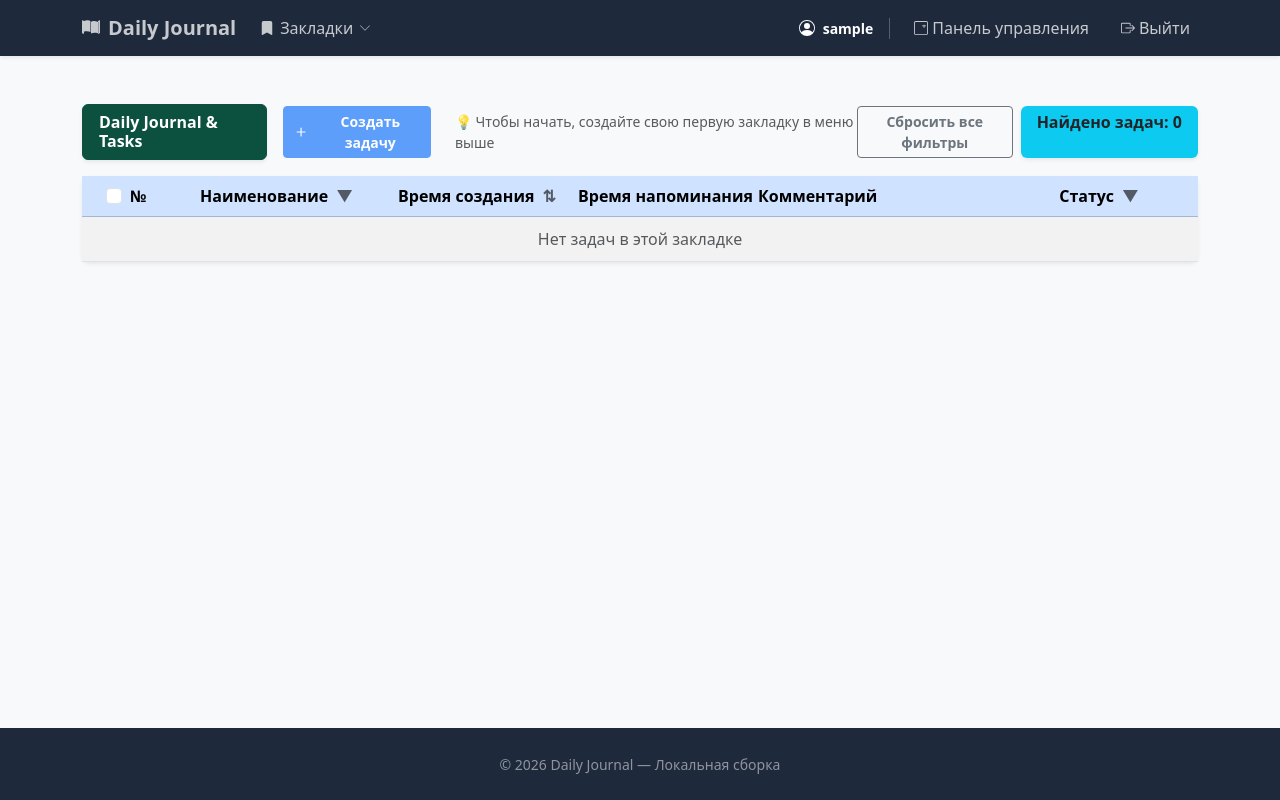
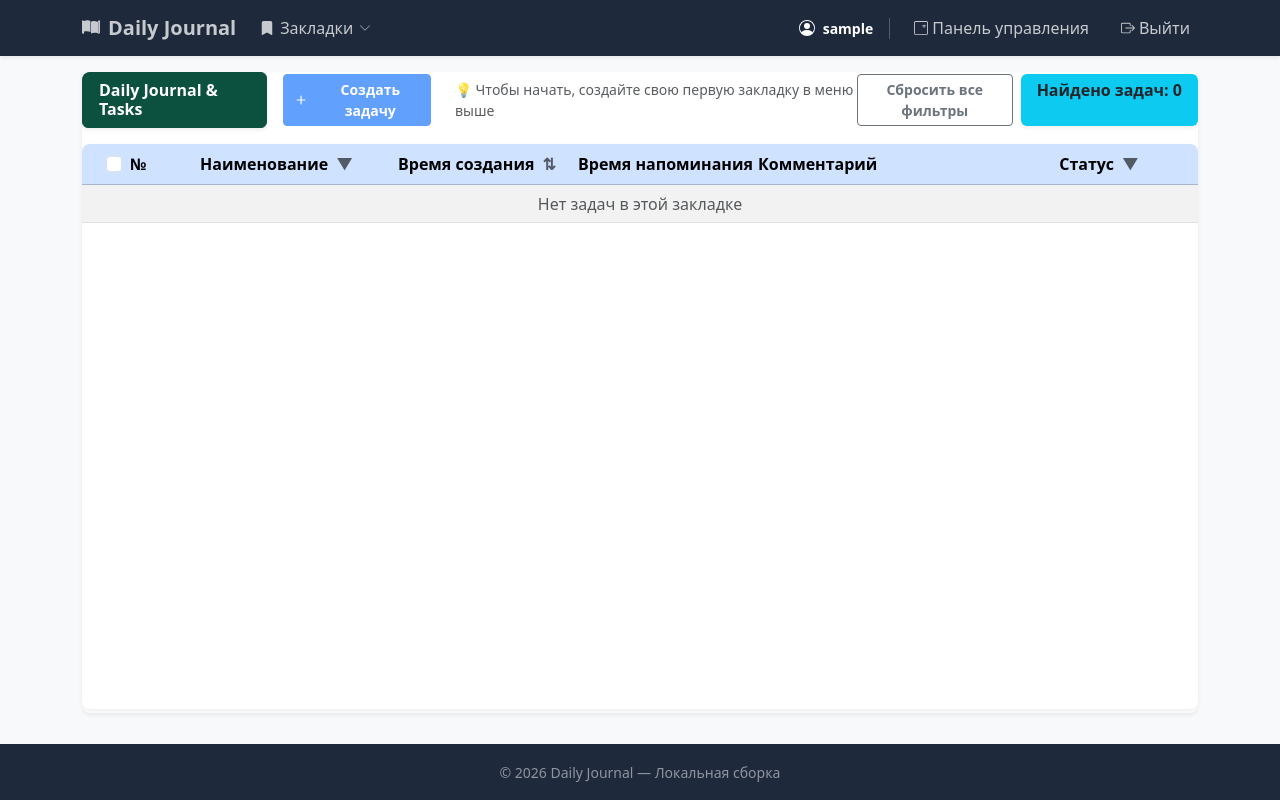
Before and after one commit to burmspb-code/Daily_journal, a Django app: page /daily/ in a window 1280 px wide. Run offline with Django 5.2, Linux system fonts and the light colour scheme; the visitor is signed in with stand-in values (Sample User, id 1); data that the repository does not hold is empty; parts of the project's set-up code (start-up, migrations or seed data) failed here and were passed over; some libraries are stand-ins or nearby versions.

Commit message:
feat(daily): fix layout geometry and isolate table vertical scrolling

```diff
--- a/daily/templates/daily/base.html
+++ b/daily/templates/daily/base.html
@@ -6,40 +6,37 @@
     <meta name="viewport" content="width=device-width, initial-scale=1.0">
     <title>{% block title %}Daily Journal{% endblock %}</title>
 
-    <!-- Подключение локального Bootstrap CSS из вашей папки static/daily/css -->
     <link href="{% static 'daily/css/bootstrap.min.css' %}" rel="stylesheet">
-
-    <!-- Полностью локальное подключение шрифта иконок Bootstrap Icons -->
     <link href="{% static 'daily/css/bootstrap-icons.min.css' %}" rel="stylesheet">
 
-    <!-- БЛОК ДЛЯ СТИЛЕЙ СТРАНИЦ-НАСЛЕДНИКОВ -->
     {% block extra_css %}{% endblock %}
 </head>
-<body class="d-flex flex-column h-100 bg-light">
+<!-- ИСПРАВЛЕНО: vh-100 фиксирует тело на высоту экрана, overflow-hidden убирает внешний скролл всей страницы -->
+<body class="vh-100 d-flex flex-column overflow-hidden bg-light">
 
-    <!-- Подключение компонента навигационной панели -->
+    <!-- Компонент навигационной панели (Фиксированная высота, никогда не сожмется) -->
     {% include 'daily/includes/navbar.html' %}
+
     <!-- Основной контент страницы -->
-    <main class="flex-shrink-0 my-5">
-        <div class="container">
-            <!-- Динамический блок, куда вставляется контент из других шаблонов (например, task_list.html) -->
+    <!-- ИСПРАВЛЕНО: flex-grow-1 забирает ВСЁ свободное пространство между навбаром и футером, my-3 делает аккуратные отступы -->
+    <main class="flex-grow-1 overflow-hidden my-3">
+        <!-- h-100 заставляет контейнер растянуться на всю доступную высоту main -->
+        <div class="container h-100 d-flex flex-column">
             {% block content %}
             {% endblock %}
         </div>
     </main>
 
-    <!-- Подвал сайта (Footer) с мягким графитовым оттенком -->
-    <footer class="footer mt-auto py-4 text-center text-white-50" style="background-color: #1e293b !important;">
+    <!-- Подвал сайта (Footer) -->
+    <!-- ИСПРАВЛЕНО: flex-shrink-0 гарантирует, что футер всегда будет виден снизу и не сожмется -->
+    <footer class="footer py-3 text-center text-white-50 flex-shrink-0" style="background-color: #1e293b !important;">
         <div class="container">
-            <!-- Текст сделан полупрозрачным (text-white-50), чтобы не отвлекать внимание от основного контента -->
             <span class="small">© 2026 Daily Journal — Локальная сборка</span>
         </div>
     </footer>
 
-    <!-- Подключение локального Bootstrap JS из вашей папки static/daily/js -->
     <script src="{% static 'daily/js/bootstrap.bundle.min.js' %}"></script>
 
-    <!-- ДОБАВЛЕН БЛОК ДЛЯ СКРИПТОВ СТРАНИЦ-НАСЛЕДНИКОВ -->
     {% block extra_js %}{% endblock %}
 </body>
 </html>
--- a/daily/templates/daily/task_list.html
+++ b/daily/templates/daily/task_list.html
@@ -4,25 +4,27 @@
 
 {% block extra_css %}
 {% load static %}
-<!-- Подключаем наш новый файл стилей -->
 <link rel="stylesheet" href="{% static 'daily/css/tasks.css' %}">
 {% endblock %}
 
 {% block content %}
-<!-- Заголовок страницы -->
-<div class="d-flex justify-content-between align-items-center mb-3">
+<!-- 1. ГЛАВНЫЙ ФИКСИРОВАННЫЙ ОБЕРТОЧНЫЙ КОНТЕЙНЕР -->
+<!-- h-100 и overflow-hidden теперь работают идеально благодаря новому base.html -->
+<div class="card shadow-sm border-0 rounded-3 flex-grow-1 h-100 overflow-hidden d-flex flex-column" style="margin-bottom: 15px;">
+
+    <!-- Панель управления и заголовок (Никогда не сожмется) -->
+    <div class="d-flex justify-content-between align-items-center mb-3 flex-shrink-0">
         <div class="d-flex align-items-center gap-3">
-        <!-- Контейнер закладки — теперь это семантичный блок без класса .btn, но с его внешним видом -->
+            <!-- Контейнер закладки -->
             <div class="bg-dark fs-6 py-2 px-3 rounded text-start d-inline-flex align-items-center shadow-sm"
                  style="background-color: #0c513f !important; border: 1px solid #0c513f; min-height: 38px;">
                 <h3 class="fw-bold mb-0 fs-6 text-white" style="font-family: inherit;">
                     {% if current_bookmark %}
                         <span class="text-white-50 small fw-normal me-1">
                             <svg xmlns="http://www.w3.org/2000/svg" width="14" height="14" fill="currentColor" viewBox="0 0 16 16" style="vertical-align: middle; margin-top: -3px;">
-                            <path d="M2 2v13.5a.5.5 0 0 0 .74.439L8 13.069l5.26 2.87A.5.5 0 0 0 14 15.5V2a2 2 0 0 0-2-2H4a2 2 0 0 0-2 2z"/>
+                                <path d="M2 2v13.5a.5.5 0 0 0 .74.439L8 13.069l5.26 2.87A.5.5 0 0 0 14 15.5V2a2 2 0 0 0-2-2H4a2 2 0 0 0-2 2z"></path>
                             </svg>
                         </span>
-                    <!-- Текст для редактирования. Добавили явное указание курсора текста -->
                         <span class="editable-bookmark-name d-inline-block text-white"
                               contenteditable="true"
                               data-id="{{ current_bookmark.id }}"
@@ -54,56 +56,41 @@
             {% endif %}
 
             <!-- Кнопка удалить выбранные задачи -->
-        <button id="btn-delete-selected"
-                class="btn btn-danger btn-sm fw-semibold d-none"
-                onclick="deleteSelectedTasks()"
-                data-url="{% url 'daily:task_delete_api' %}">
+            <button id="btn-delete-selected" class="btn btn-danger btn-sm fw-semibold d-none" onclick="deleteSelectedTasks()" data-url="{% url 'daily:task_delete_api' %}">
                 Удалить выбранные (<span id="selected-count">0</span>)
             </button>
 
             <!-- Кнопка редактировать выбранные задачи -->
-        <button id="btn-edit-selected" class="btn btn-warning btn-sm fw-semibold d-none"
-                data-bs-toggle="modal"
-                data-bs-target="#editTaskModal"
-                onclick="openEditModal()">
+            <button id="btn-edit-selected" class="btn btn-warning btn-sm fw-semibold d-none" data-bs-toggle="modal" data-bs-target="#editTaskModal" onclick="openEditModal()">
                 Редактировать
             </button>
         </div>
         <div class="d-flex gap-2">
-        <a href="?{% if current_bookmark %}bookmark={{ current_bookmark.id }}{% endif %}"
-           class="btn btn-outline-secondary btn-sm fw-semibold">
+            <a href="?{% if current_bookmark %}bookmark={{ current_bookmark.id }}{% endif %}" class="btn btn-outline-secondary btn-sm fw-semibold">
                 Сбросить все фильтры
             </a>
             <span class="badge bg-info text-dark fs-6 py-2 px-3 shadow-sm fw-semibold">Найдено задач: {{ tasks|length }}</span>
         </div>
     </div>
 
-<!-- Скрытая форма для сохранения состояния фильтров -->
+    <!-- Скрытая форма -->
     <form id="hidden-filter-form" method="GET" action="" class="d-none">
-    <!-- ИСПРАВЛЕНО: Добавили поле для сохранения текущей закладки -->
         <input type="hidden" name="bookmark" value="{% if current_bookmark %}{{ current_bookmark.id }}{% endif %}">
-
-    <!-- Сюда же добавьте поле для флага статуса, если оно используется в других фильтрах -->
         <input type="hidden" name="flag" value="{{ current_flag }}">
-
-    <!-- Ваше текущее поле сортировки, которое меняет скрипт -->
         <input type="hidden" id="hidden-sort" name="sort" value="{{ current_sort }}">
     </form>
+    <!-- 2. КАРТОЧКА ТАБЛИЦЫ (Занимает всё свободное место) -->
+    <div class="card shadow-sm border-0 rounded-3 flex-grow-1 h-100 overflow-hidden d-flex flex-column mb-1">
 
-{% csrf_token %}
-
-<!-- Главный контейнер карточки с таблицей -->
-<div class="card shadow-sm border-0 rounded-3">
-    <!-- Контейнер скроллинга (убрали инлайн-стиль overflow) -->
-    <div class="table-responsive">
+        <!-- Контейнер скроллинга таблицы (С автоматической внутренней прокруткой) -->
+        <div class="table-responsive flex-grow-1" style="overflow-y: auto; height: 100% !important; min-height: 100%;">
             <table class="table table-hover table-striped align-middle mb-0" id="tasks-table">
-            <thead class="table-primary sticky-top" style="z-index: 100;">
+                <!-- Липкая шапка таблицы -->
+                <thead class="table-primary sticky-top" style="z-index: 100; top: 0;">
                     <tr>
-                    <!-- Чекбокс — фиксированная ширина -->
                         <th scope="col" class="ps-4 text-nowrap" style="width: 40px;">
                             <input class="form-check-input" type="checkbox" id="select-all-tasks" aria-label="Выбрать все задачи">
                         </th>
-                    <!-- Номер — запрет переноса, точная ширина -->
                         <th scope="col" class="text-nowrap" style="width: 70px;">№</th>
 
                         <!-- Столбец: Наименование -->
@@ -300,8 +234,12 @@
                     {% endfor %}
                 </tbody>
             </table>
-    </div>
-</div>
+        </div> <!-- Конец .table-responsive -->
+    </div> <!-- Конец .card -->
+
+</div> <!-- Конец главного фиксированного контейнера -->
+
+
 
 <!-- Модальное окно редактирования задачи -->
 <div class="modal fade" id="editTaskModal" tabindex="-1" aria-labelledby="editTaskModalLabel" aria-hidden="true">
--- a/static/daily/css/tasks.css
+++ b/static/daily/css/tasks.css
@@ -1,3 +1,19 @@
+/* ==========================================================================
+   0. Глобальная настройка для страницы целиком
+   ========================================================================== */
+
+/* Разрешаем каркасу занимать всю высоту */
+html {
+    height: 100%;
+}
+
+/* Намертво запираем скролл только на уровне body */
+body {
+    height: 100vh !important;
+    max-height: 100vh !important;
+    overflow: hidden !important;
+}
+
 /* ==========================================================================
    1. ФИЛЬТРЫ, НАВБАР И ПОПАПЫ
    ========================================================================== */
@@ -181,17 +197,32 @@ th.position-relative {
    3. ГЕОМЕТРИЯ И СТРУКТУРА ТАБЛИЦЫ ЗАДАЧ
    ========================================================================== */
 
+/* Заставляем контейнер таблицы внутри карточки выжать максимум высоты */
+.card .table-responsive {
+    height: 100% !important;
+    display: flex;
+    flex-direction: column;
+    overflow-y: auto !important;
+    overflow-x: hidden !important;
+}
+
 /* Фиксируем раскладку таблицы, чтобы строго контролировать ширину колонок */
 #tasks-table {
     table-layout: fixed;
     width: 100%;
+    margin-bottom: 0 !important;
+}
+
+/* На всякий случай сбрасываем любые ограничения высоты у тела таблицы */
+#tasks-table-body {
+    height: auto !important;
 }
 
 /* Задаем базовую комфортную высоту для всех ячеек таблицы */
 #tasks-table tbody tr td {
-    padding-top: 10px !important;
-    padding-bottom: 10px !important;
-    height: 45px; /* Фиксируем минимальную высоту строки */
+    padding-top: 6px !important;
+    padding-bottom: 6px !important;
+    height: 38px; /* Уменьшили минимальную высоту с 45px до 38px */
 }
 
 /* Ограничиваем ширину столбца комментариев и включаем безопасный перенос */
@@ -201,10 +232,6 @@ th.position-relative {
     max-width: 250px;
     white-space: normal;
     overflow-wrap: break-word; /* Современный стандарт переноса длинных слов */
-}
-/* Разрешаем выпадающим спискам выходить за пределы контейнера таблицы */
-.table-responsive {
-    overflow: visible !important;
 }
 
 /* ==========================================================================
```
Also changed, not shown: other parts of daily/templates/daily/task_list.html (+26 -77 lines). Lines whose indentation alone changed are shown as unchanged.
